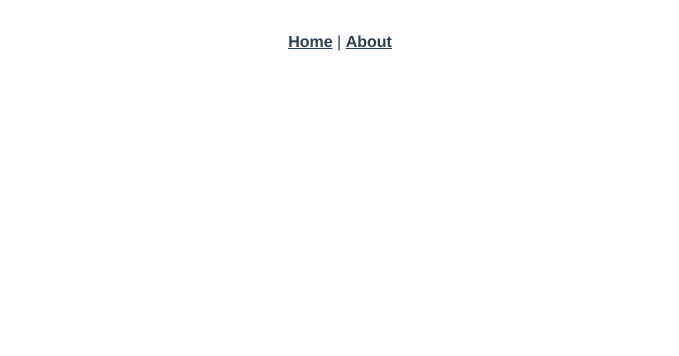
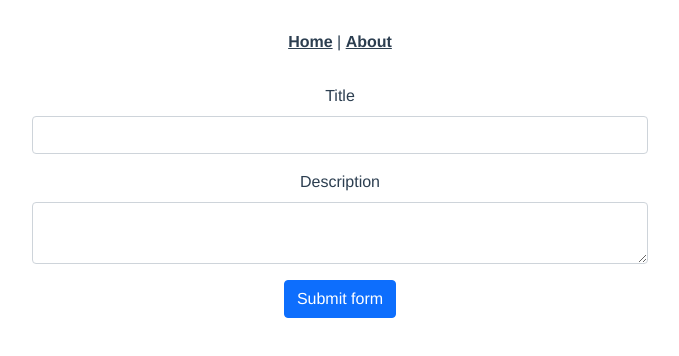
Before and after one commit to shashinvision/fullstacktodo, a Vue app in the folder todolistvue/: page /edit/1 in a window 1280 px wide. Shown: the top 356 px of the page, without its empty margins (300-979 px from the left). Built offline with nearby package versions, Linux system fonts and the light colour scheme.

Commit message:
[ADD] edit 69%

```diff
--- a/todolistvue/src/components/FormComponent.vue
+++ b/todolistvue/src/components/FormComponent.vue
@@ -2,7 +2,7 @@
   <div class="container w-50">
     <form class="row g-3">
       <div class="col-md-12">
-        <h2 v-if="typeForm != 'add'">ID: {{ dataDetail.id }}</h2>
+        <h2 v-if="typeForm == 'detail'">ID: {{ dataDetail.id }}</h2>
 
         <label for="validationDefault01" class="form-label">Title</label>
 
@@ -21,7 +21,7 @@
           class="form-control"
           id="validationDefault01"
           v-model="dataTask.title"
-          v-if="typeForm == 'add'"
+          v-if="typeForm == 'add' || typeForm == 'edit'"
           required
         />
         <input
@@ -29,7 +29,7 @@
           class="form-control"
           id="validationDefault01"
           v-model="dataDetail.title"
-          v-if="typeForm != 'add'"
+          v-if="typeForm == 'detail'"
           readonly
           required
         />
@@ -41,7 +41,7 @@
           class="form-control"
           id="validationDefault02"
           v-model="dataTask.description"
-          v-if="typeForm == 'add'"
+          v-if="typeForm == 'add' || typeForm == 'edit'"
           required
         />
         <textarea
@@ -49,7 +49,7 @@
           class="form-control"
           id="validationDefault02"
           v-model="dataDetail.description"
-          v-if="typeForm != 'add'"
+          v-if="typeForm == 'detail'"
           readonly
           required
         />
@@ -57,7 +57,7 @@
       <div class="col-12">
         <button
           class="btn btn-primary"
-          v-if="typeForm == 'add'"
+          v-if="typeForm == 'add' || typeForm == 'edit'"
           type="submit"
           @click.prevent="dataSet"
         >
--- a/todolistvue/src/components/TaskList.vue
+++ b/todolistvue/src/components/TaskList.vue
@@ -40,9 +40,13 @@
                 </router-link>
               </td>
               <td>
-                <b-iconstack font-scale="1">
-                  <b-icon stacked icon="pen" variant="success"></b-icon>
-                </b-iconstack>
+                <router-link
+                  :to="{ name: 'EditTask', params: { id: item.id } }"
+                >
+                  <b-iconstack font-scale="1">
+                    <b-icon stacked icon="pen" variant="success"></b-icon>
+                  </b-iconstack>
+                </router-link>
               </td>
               <td>
                 <b-iconstack font-scale="1">
--- a/todolistvue/src/router/index.js
+++ b/todolistvue/src/router/index.js
@@ -28,11 +28,14 @@ const routes = [
   {
     path: "/detail/:id",
     name: "Detail",
-    // route level code-splitting
-    // this generates a separate chunk (about.[hash].js) for this route
-    // which is lazy-loaded when the route is visited.
-    component: () =>
-      import(/* webpackChunkName: "about" */ "../views/Detail.vue"),
+
+    component: () => import("../views/Detail.vue"),
+  },
+  {
+    path: "/edit/:id",
+    name: "EditTask",
+
+    component: () => import("../views/EditTask.vue"),
   },
 ];
 
--- a/todolistvue/src/views/Detail.vue
+++ b/todolistvue/src/views/Detail.vue
@@ -1,6 +1,6 @@
 <template>
   <div>
-    <FormComponent typeForm="taskDetail" :dataDetail="data" />
+    <FormComponent typeForm="detail" :dataDetail="data" />
   </div>
 </template>
 
--- /dev/null
+++ b/todolistvue/src/views/EditTask.vue
@@ -0,0 +1,16 @@
+<template>
+  <div>
+    <FormComponent typeForm="edit" />
+  </div>
+</template>
+
+<script>
+import FormComponent from "../components/FormComponent";
+export default {
+  components: {
+    FormComponent,
+  },
+};
+</script>
+
+<style lang="scss" scoped></style>
```
